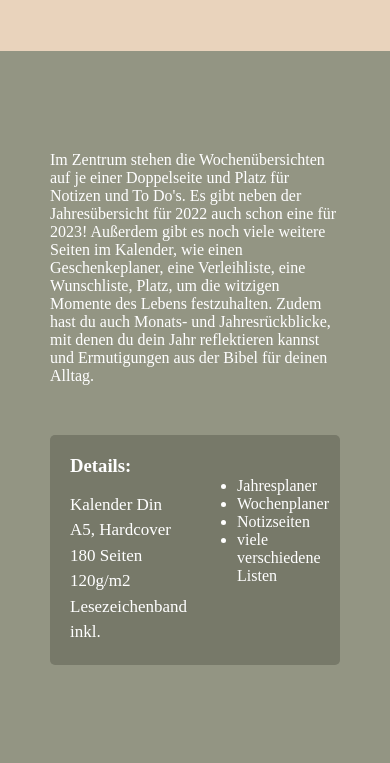
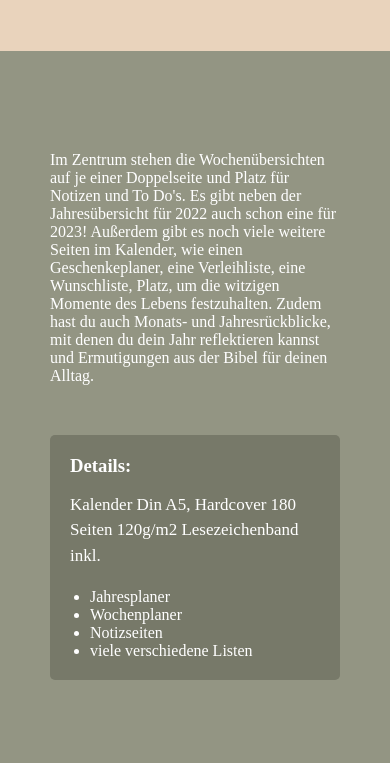
Before and after one commit to philippheldt/HLVN_Webshop, a plain HTML site: page index.html in a window 390 px wide. Shown: the part 1144-1907 px from the top of the page. Drawn offline with Linux system fonts and the light colour scheme.

Commit message:
Update style.css

```diff
--- a/css/style.css
+++ b/css/style.css
@@ -272,6 +272,16 @@ ul{
         margin-top: 100px;
     }
 
+    .details p,
+    .details ul{
+        grid-column: 1/3;
+    }
+
+    .details ul{
+        margin-left: 20px;
+        margin-top: 20px;
+    }
+
     .green1 .container{
         grid-gap: 0em;
     }
```
